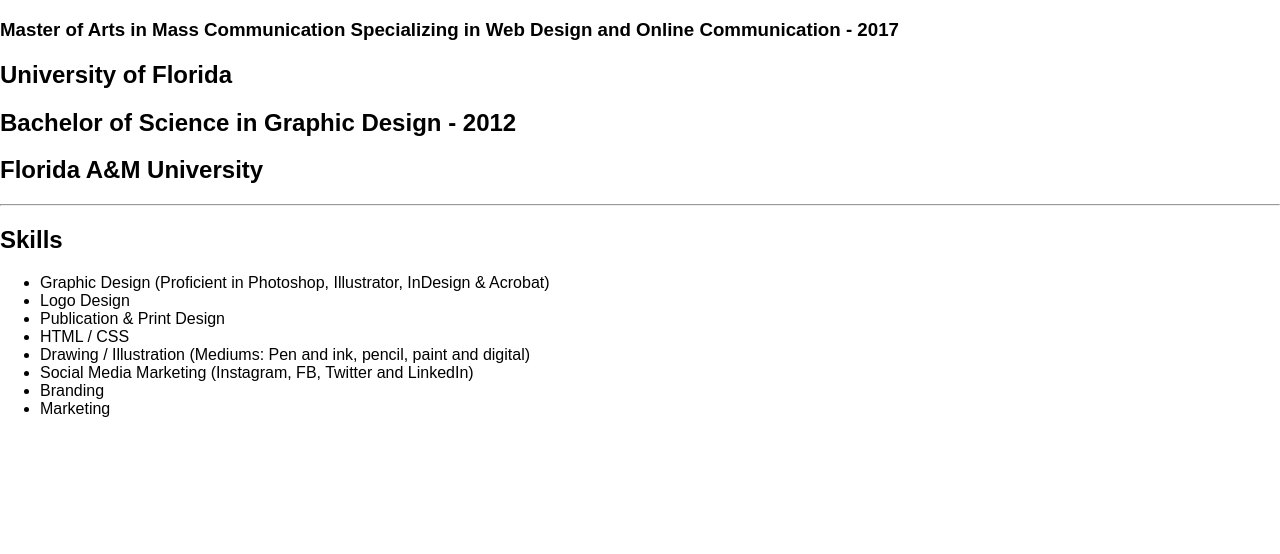
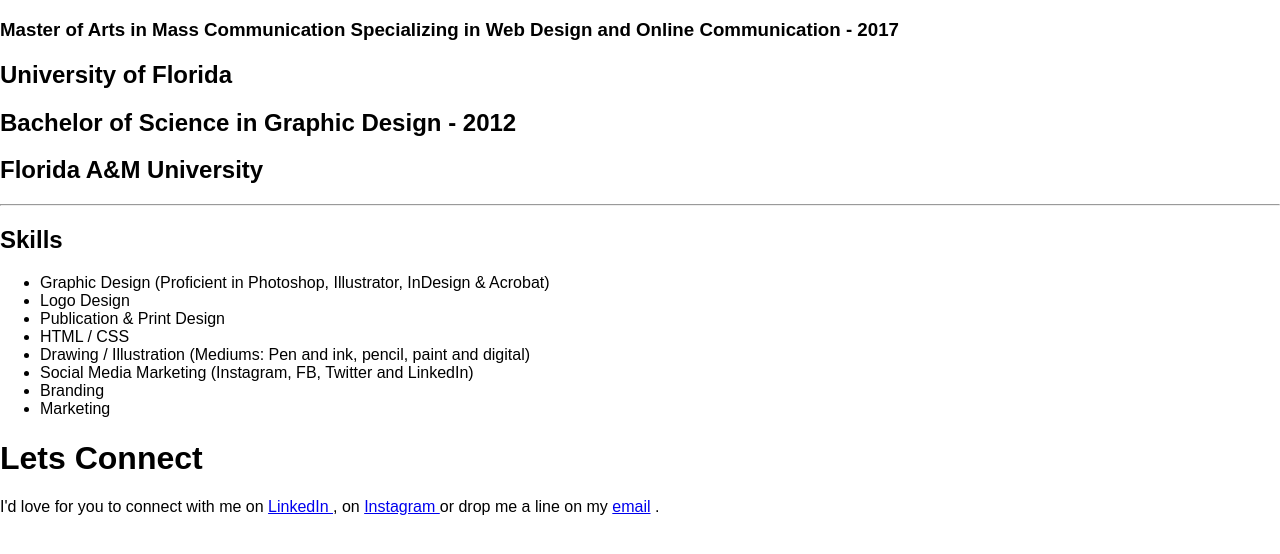
Before and after one commit to dainelle17/project_resume_riley_dainelle, a plain HTML site: page index.html in a window 1280 px wide. Drawn offline with Linux system fonts and the light colour scheme.

Commit message:
add connect section

```diff
--- a/index.html
+++ b/index.html
@@ -22,6 +22,7 @@
                 <h2> Florida A&M University </h2>
                 <hr>
 
+
     <div class="across">
         <div class="block">
             <h2>Skills</h2>
@@ -37,7 +38,13 @@
             </ul>
         </div>
 
-
+        <div class="block2">
+            <h1> Lets Connect </h1>
+            <p> I'd love for you to connect with me on <a href="https://www.linkedin.com/in/dainelle-riley-66587154">LinkedIn </a> , on <a href="https://instagram.com/daydreamerdesign">Instagram </a> or drop me a line on my
+            <a href="mailto:fortheindividual@gmail.com?Subject=Freelance" target="_top">email</a> .
+            </p>
+        </div>
+    </div>
 
     <script src="js/main.js"></script>
 </body>
```
